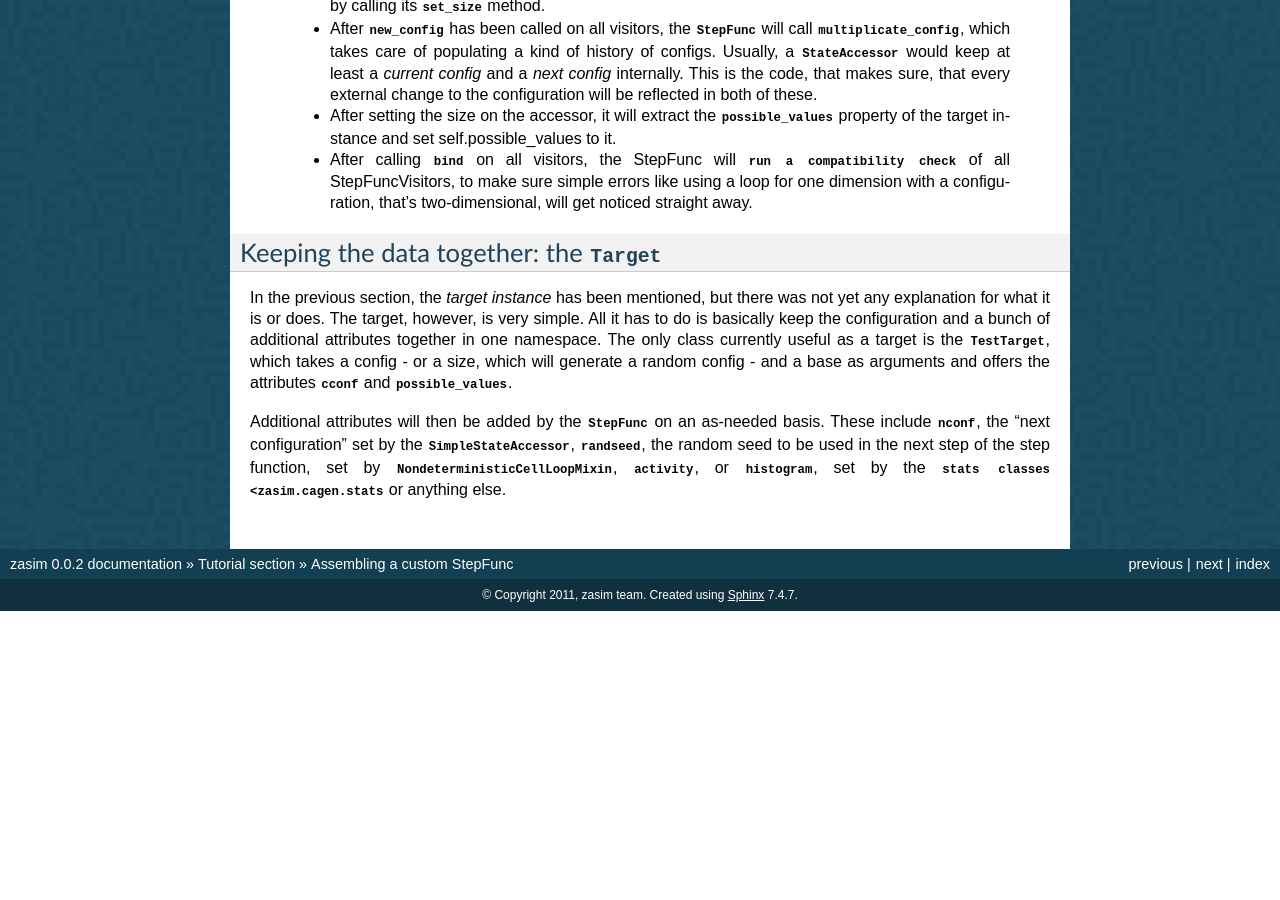
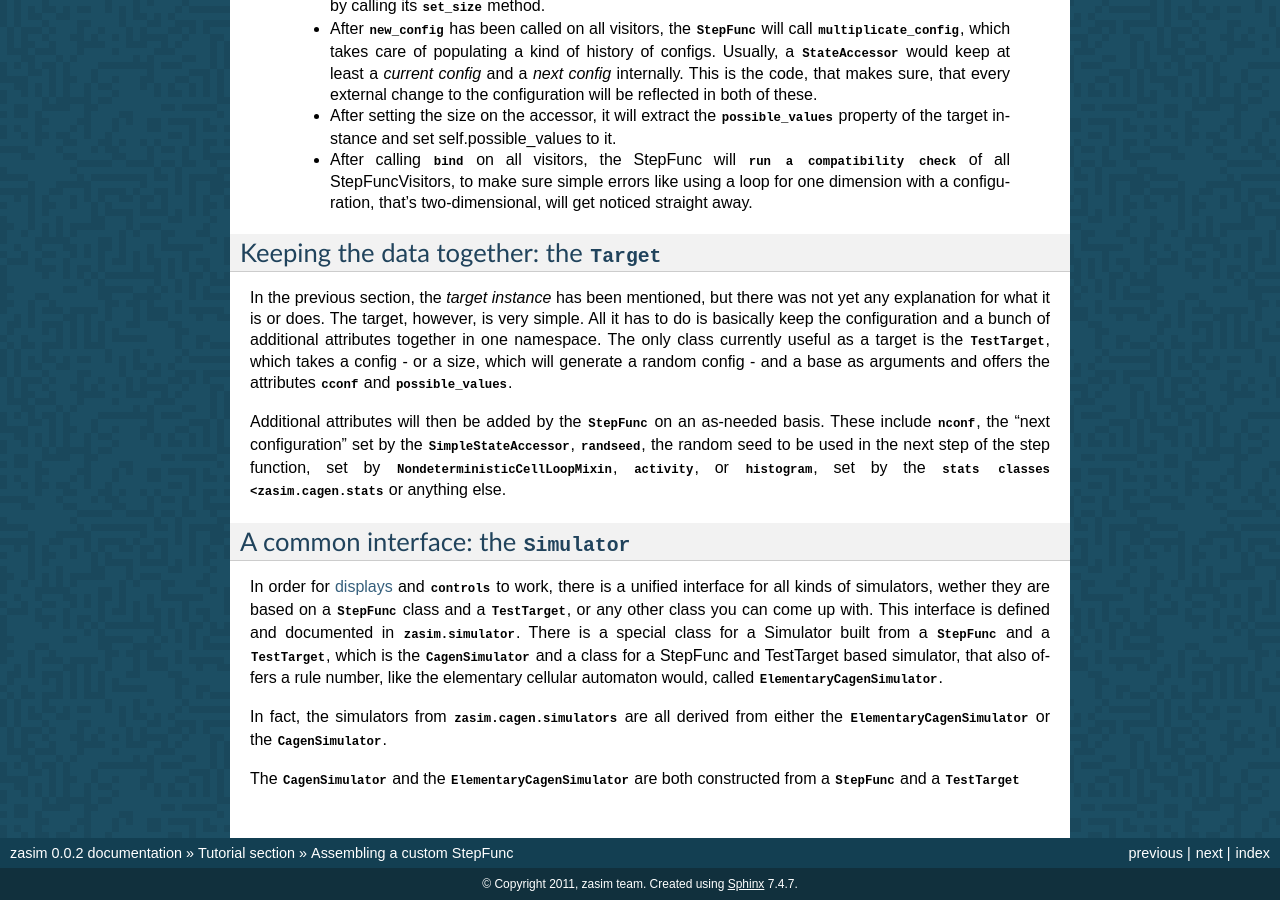
Before and after one commit to timo/zasim, a Sphinx documentation site: the page built from docs/tutorial/custom_stepfunc.rst, in a window 1280 px wide and 900 px high, scrolled down 1879 px. Built offline with Sphinx 7.4.7, drawn with Linux system fonts in a browser that asks for light colours; formulas are drawn with MathJax 3; pages that are not in the unit, such as notebooks, are missing from menus; before the commit the page ends 2490 px from its top, so only the background shows below that; some of the changed text lies outside the part shown.

Commit message:
a few words on the simulator

```diff
--- a/docs/display.rst
+++ b/docs/display.rst
@@ -1,3 +1,5 @@
+.. _display-package:
+
 :mod:`zasim.display` - Package for displaying configs
 =====================================================
 
--- a/docs/tutorial/custom_stepfunc.rst
+++ b/docs/tutorial/custom_stepfunc.rst
@@ -162,6 +162,26 @@ the attributes `cconf` and `possible_values`.
 Additional attributes will then be added by the `StepFunc` on an as-needed
 basis. These include `nconf`, the "next configuration" set by the
 `SimpleStateAccessor`, `randseed`, the random seed to be used in the next step
-of the step function, set by `~zasim.cagen.nondeterministic.NondeterministicCellLoopMixin`,
-`activity`, or `histogram`, set by the `stats classes <zasim.cagen.stats` or
-anything else.
+of the step function, set by
+`~zasim.cagen.nondeterministic.NondeterministicCellLoopMixin`, `activity`, or
+`histogram`, set by the `stats classes <zasim.cagen.stats` or anything else.
+
+
+A common interface: the `Simulator`
+-----------------------------------
+
+In order for :ref:`displays <display-package>` and `controls
+<zasim.gui.control>` to work, there is a unified interface for all kinds of
+simulators, wether they are based on a `StepFunc` class and a `TestTarget`, or
+any other class you can come up with. This interface is defined and documented
+in `zasim.simulator`. There is a special class for a Simulator built from a
+`StepFunc` and a `TestTarget`, which is the `~zasim.simulator.CagenSimulator`
+and a class for a StepFunc and TestTarget based simulator, that also
+offers a rule number, like the elementary cellular automaton would, called
+`~zasim.simulator.ElementaryCagenSimulator`.
+
+In fact, the simulators from `zasim.cagen.simulators` are all derived from
+either the `ElementaryCagenSimulator` or the `CagenSimulator`.
+
+The `CagenSimulator` and the `ElementaryCagenSimulator` are both constructed
+from a `StepFunc` and a `TestTarget`
```
